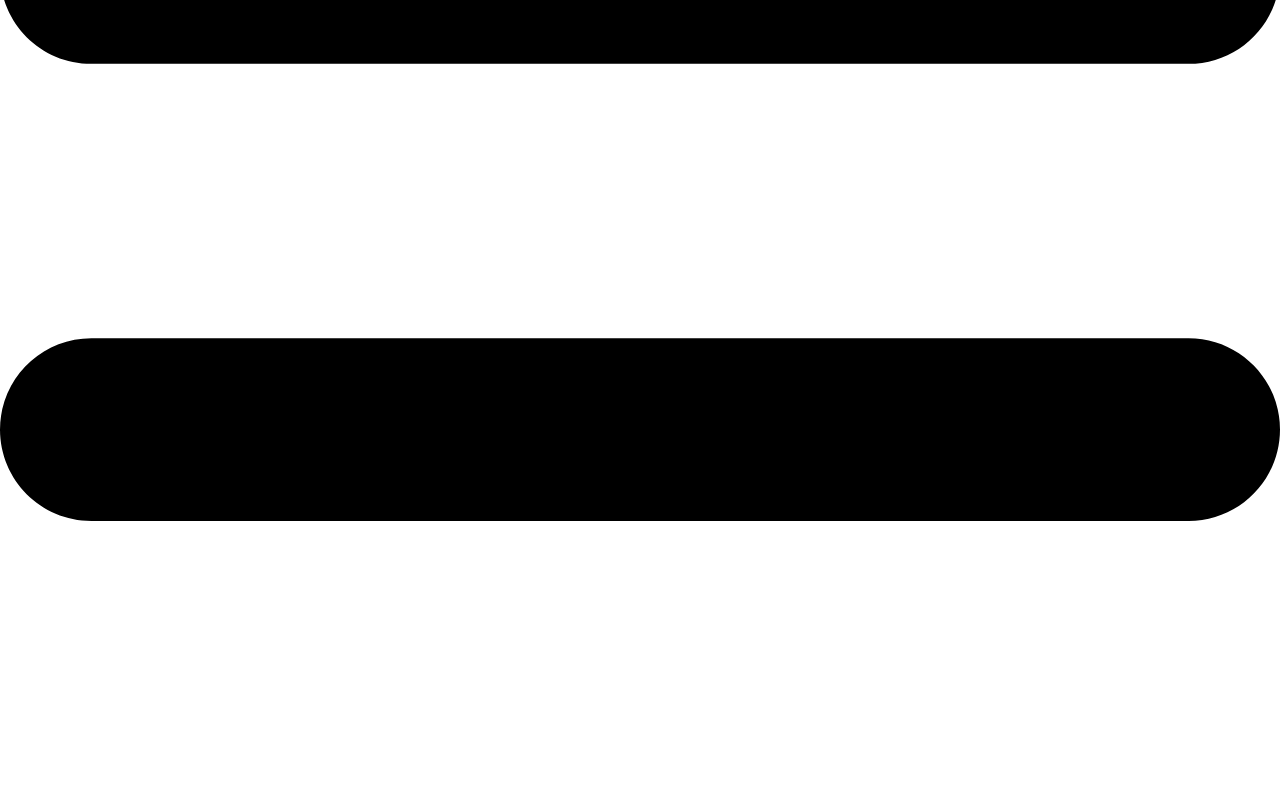
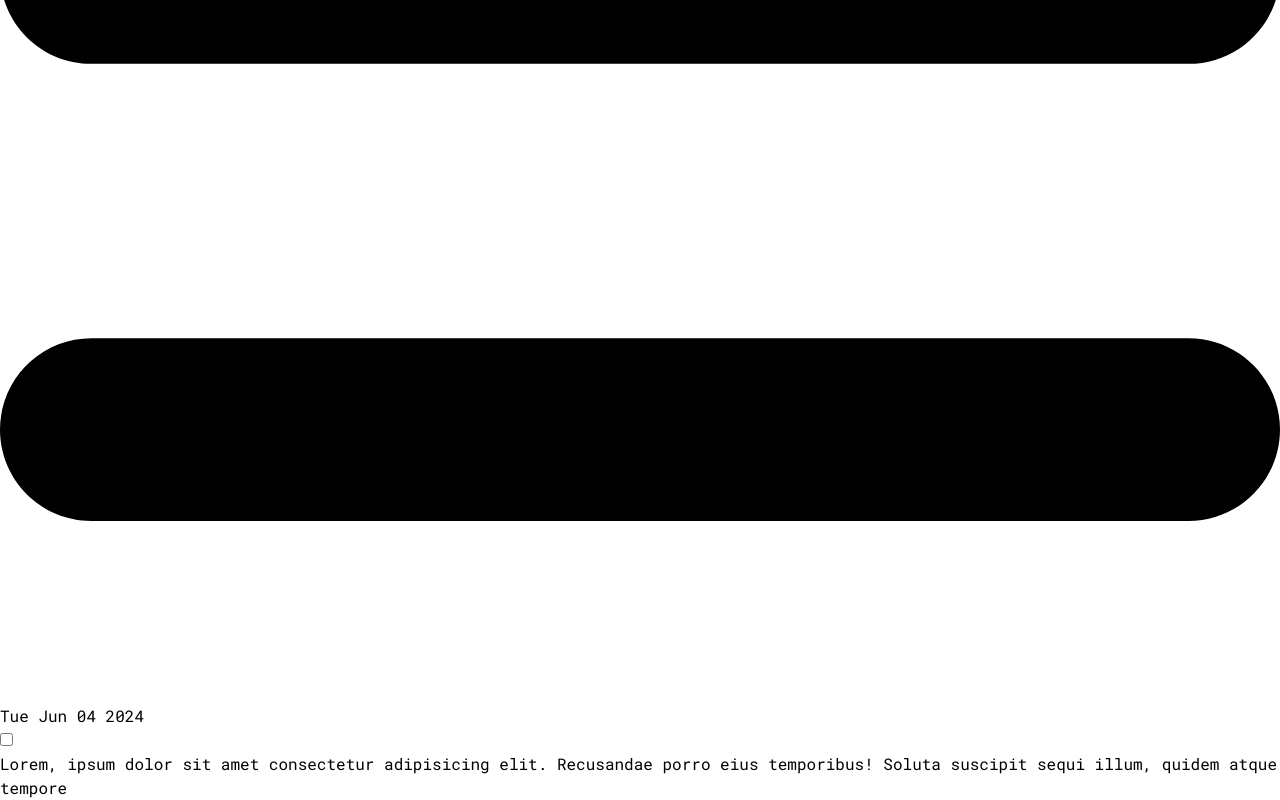
Before and after one commit to dkkinyua/youtasks, a React (Vite) app in the folder frontend/: page / in a window 1280 px wide. Shown: the part 855-1655 px from the top of the page. Before the commit the page ends 1559 px from the top, so only its background shows below. Built offline with nearby package versions, Linux system fonts and the light colour scheme; a web font is replaced by a local one.

Commit message:
feat: create a card with due date description and isdone as the properties

```diff
--- a/frontend/src/App.jsx
+++ b/frontend/src/App.jsx
@@ -1,4 +1,4 @@
-
+import Cards from './components/Cards'
 import './App.css'
 import Navbar from './components/Navbar'
 function App() {
@@ -7,6 +7,7 @@ function App() {
     <>
     <div className="main bg-black h-screen">
       <Navbar/>
+      <Cards/>
     </div>
 
     </>
--- /dev/null
+++ b/frontend/src/components/Cards.jsx
@@ -0,0 +1,26 @@
+const Cards = () => {
+	const duedate = new Date();
+	const dueDate = duedate.toDateString();
+
+
+	return (
+		<div className="text-white  border border-red-700 rounded lg:w-2/12 md:w-2/6 w-6/12">
+			<div className="info flex justify-between ">
+				<h2>{dueDate}</h2>
+				<input
+					type="checkbox"
+					name="done"
+					id="done"
+					className="w-4 h-4 self-center relative"
+				/>
+			</div>
+			<div className="line border border-red-700"></div>
+			<p className="text-sm">
+				Lorem, ipsum dolor sit amet consectetur adipisicing elit. Recusandae
+				porro eius temporibus! Soluta suscipit sequi illum, quidem atque tempore
+			</p>
+		</div>
+	);
+};
+
+export default Cards;
```
